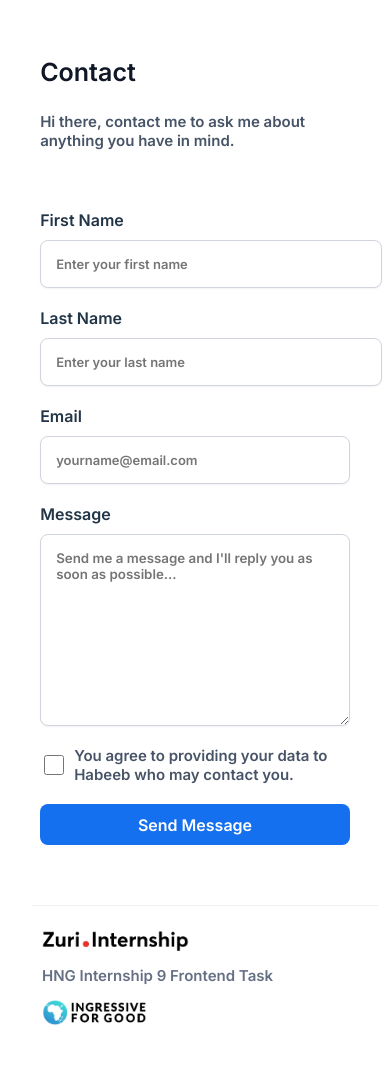
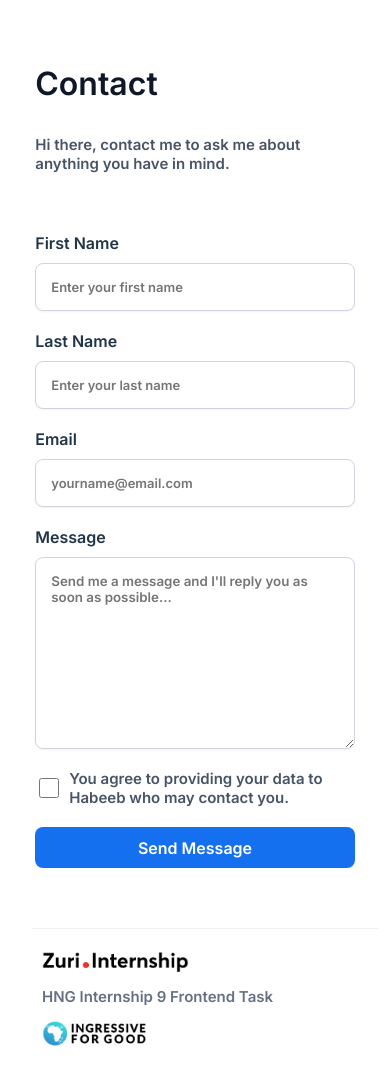
Before and after one commit to Tech-Genius/hng-task1, a React (Vite) app: page /contact in a window 390 px wide. Shown: the top 1084 px of the page. Built offline with nearby package versions, Linux system fonts and the light colour scheme; the HTML template or start-up script is replaced by a standard one.

Commit message:
fix: fix width of input fields

```diff
--- a/src/components/assets/css/Contact.css
+++ b/src/components/assets/css/Contact.css
@@ -8,7 +8,7 @@
 }
 
 .contact h3{
-    font-size: 25px;
+    font-size: 32px;
     color:  #101828;
     font-family: 'Inter', sans-serif;
 }
@@ -40,7 +40,7 @@
 }
 
 .form_item input[type= 'text'], [type= 'email']{
-    width: 100% ;
+    width: 100%;
     padding: 15px;
     border: 1px solid #D0D5DD;
     box-shadow: 0px 1px 2px rgba(16, 24, 40, 0.05);
@@ -159,16 +159,25 @@ border: 1px solid #1570EF;
 
 @media screen and (max-width:767px){
     .contact{
-        width: 95%;
+        width: 98%;
         justify-self: center;
     }
 
     .name{
         display: grid;
         grid-template-columns: 1fr;
+
     }
     .name .form_item{
        width: 100%;
+    }
+    .name .form_item{
+        display: grid;
+        grid-template-columns: 1fr;
+        justify-content: center;
+    }
+    .name .form_item input{
+        width:auto;
     }
 
     .form_item input, .form_item textarea{
@@ -180,7 +189,7 @@ border: 1px solid #1570EF;
         display: grid;
         justify-content: start;
         place-items: start;
-        padding:20px 10px;
+        padding:18px 10px;
         width: 100%;
     }
 p{
```
